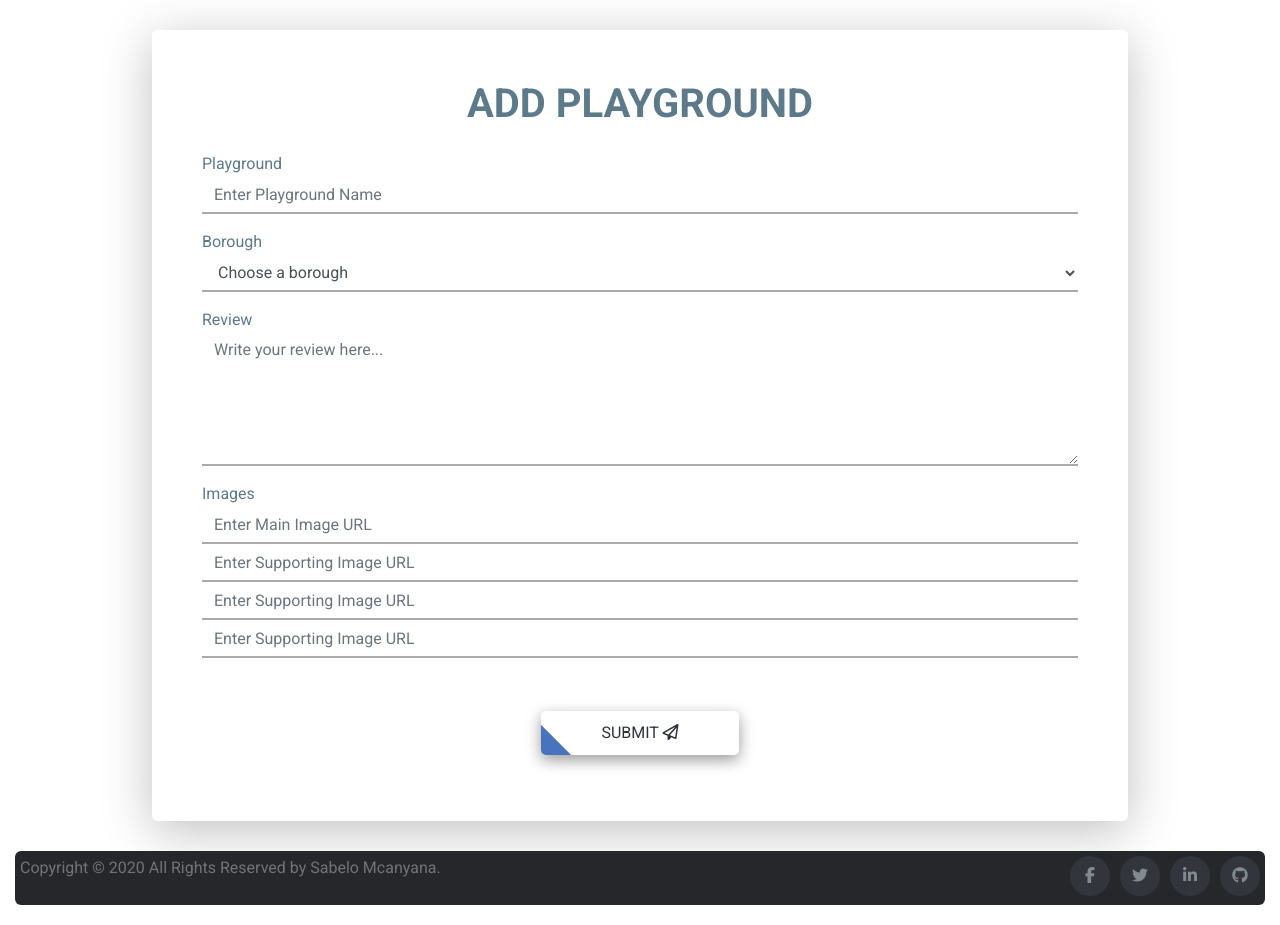
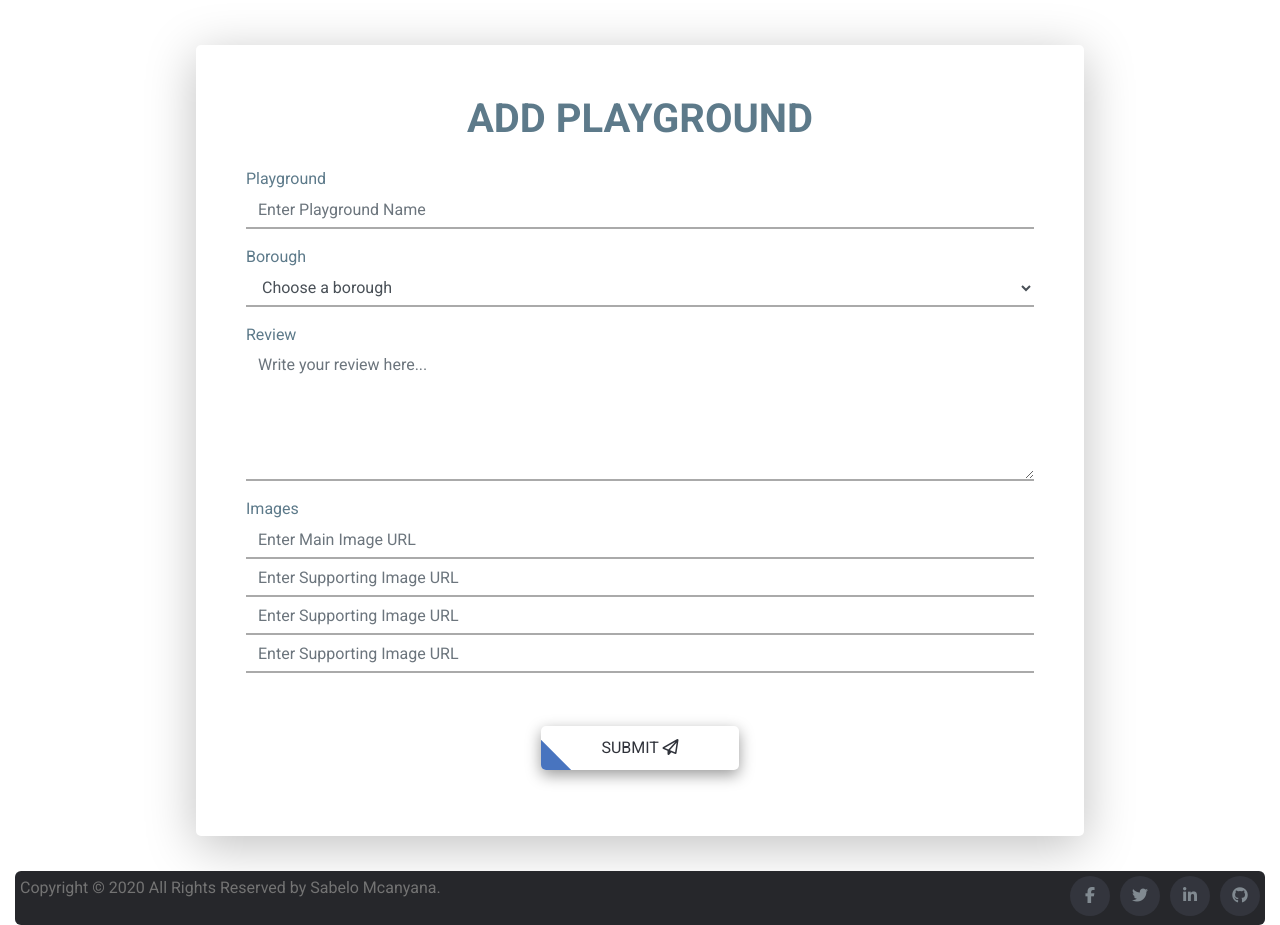
Before and after one commit to SabeloCodes/go_playground, a Flask app: page /add_playground in a window 1280 px wide. Shown: the part 96-1021 px from the top of the page. Run offline with Flask 2, Linux system fonts and the light colour scheme; data that the repository does not hold is empty; some libraries are stand-ins or nearby versions; some web fonts are replaced.

Commit message:
Encased all template content in container div

```diff
--- a/templates/addplayground.html
+++ b/templates/addplayground.html
@@ -1,6 +1,6 @@
 {% extends 'base.html' %} {% block content %}
 
-<div class="container-fluid">
+<div class="container">
     <div class="row form-border">
         <form action="{{ url_for('insert_playground') }}" method="POST" id="location-form" class="col-lg-12">
 
--- a/templates/browseplayground.html
+++ b/templates/browseplayground.html
@@ -1,6 +1,6 @@
 {% extends 'base.html' %} {% block content %}
 
-<div class="container-fluid">
+<div class="container">
     <div class="row">
         {% for playground in playgrounds %}
 
--- a/templates/editplayground.html
+++ b/templates/editplayground.html
@@ -1,6 +1,6 @@
 {% extends 'base.html' %} {% block content %}
 
-<div class="container-fluid">
+<div class="container">
     <div class="row form-border">
         <form action="{{ url_for('update_playground', playground_id=playground._id) }}" method="POST" class="col-lg-12">
 
--- a/templates/playground.html
+++ b/templates/playground.html
@@ -1,6 +1,6 @@
  {% extends 'base.html' %} {% block content %}
 
-<div class="container-fluid">
+<div class="container">
     <section>
         <div id="playgroundCarousel" class="carousel slide carousel-fade" data-ride="carousel">
             <div class="carousel-inner">
```
